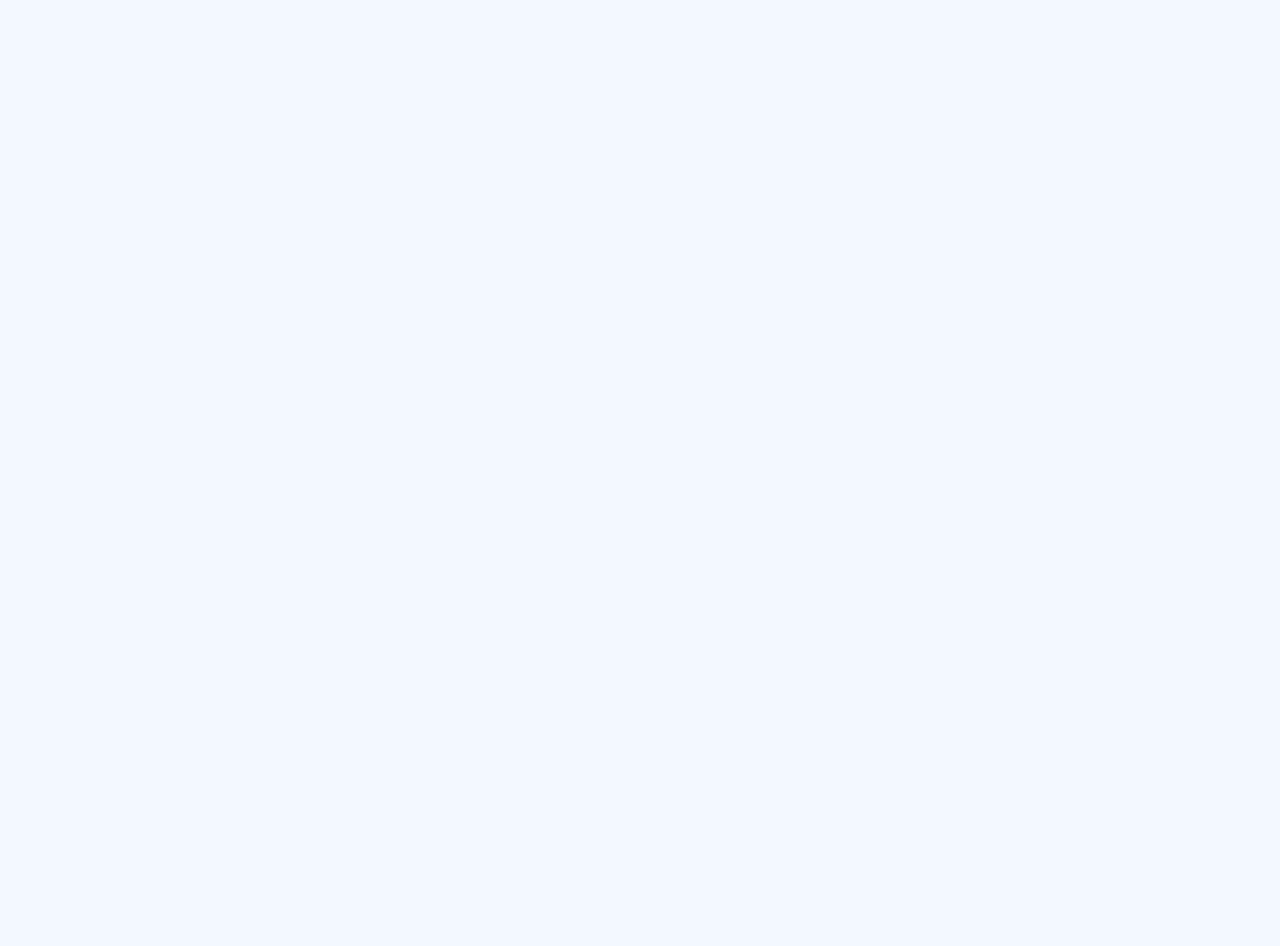
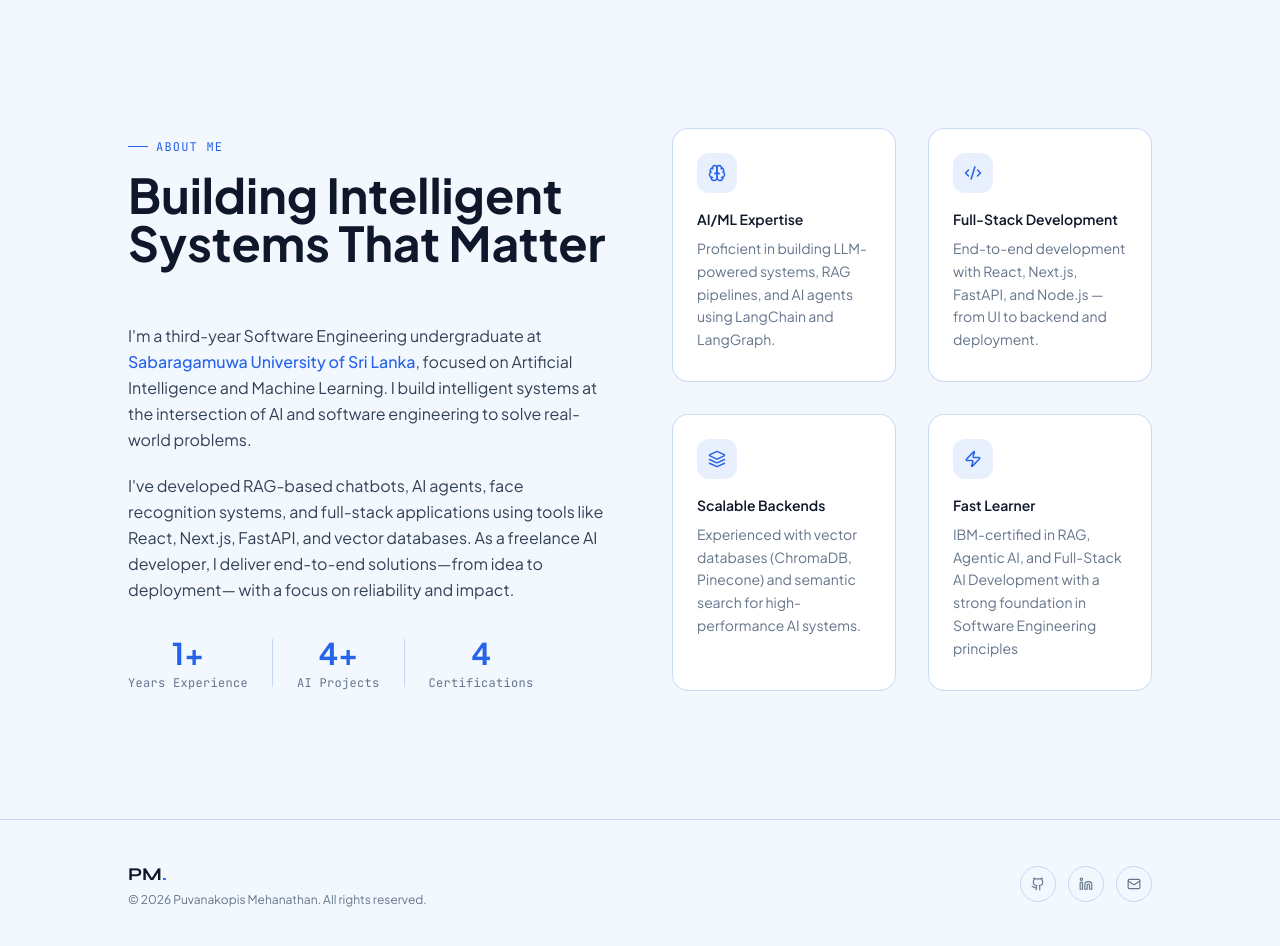
Before and after one commit to puvanakopis/new_portfolio, a Next.js app: page / in a window 1280 px wide. Shown: the part 800-1746 px from the top of the page. Before the commit the page ends 800 px from the top, so only its background shows below. Built offline with nearby package versions, Linux system fonts and the light colour scheme.

Commit message:
add the about section

```diff
--- a/app/page.tsx
+++ b/app/page.tsx
@@ -1,11 +1,15 @@
 import { Navbar } from "@/components/sections/Navbar";
 import { Hero } from "@/components/sections/Hero";
+import { About } from "@/components/sections/About";
+import { Footer } from "@/components/sections/Footer";
 
 export default function Home() {
   return (
     <main>
       <Navbar />
       <Hero />
+      <About />
+      <Footer />
     </main>
   );
 }
--- /dev/null
+++ b/components/sections/About.tsx
@@ -0,0 +1,137 @@
+"use client";
+
+import { motion } from "framer-motion";
+import { SectionWrapper } from "@/components/ui/SectionWrapper";
+import { SectionHeader } from "@/components/ui/SectionHeader";
+import { Brain, Code2, Layers, Zap } from "lucide-react";
+
+const highlights = [
+  {
+    icon: Brain,
+    title: "AI/ML Expertise",
+    description:
+      "Proficient in building LLM-powered systems, RAG pipelines, and AI agents using LangChain and LangGraph.",
+  },
+  {
+    icon: Code2,
+    title: "Full-Stack Development",
+    description:
+      "End-to-end development with React, Next.js, FastAPI, and Node.js — from UI to backend and deployment.",
+  },
+  {
+    icon: Layers,
+    title: "Scalable Backends",
+    description:
+      "Experienced with vector databases (ChromaDB, Pinecone) and semantic search for high-performance AI systems.",
+  },
+  {
+    icon: Zap,
+    title: "Fast Learner",
+    description: "IBM-certified in RAG, Agentic AI, and Full-Stack AI Development with a strong foundation in Software Engineering principles"
+  },
+];
+
+export function About() {
+  return (
+    <SectionWrapper id="about">
+      <div className="grid lg:grid-cols-2 gap-16 items-start">
+        <div>
+          <SectionHeader
+            tag="About Me"
+            title="Building Intelligent Systems That Matter"
+          />
+          <div className="space-y-5" style={{ color: "var(--text-secondary)" }}>
+            <p className="leading-relaxed">
+              I&apos;m a third-year Software Engineering undergraduate at{" "}
+              <span style={{ color: "var(--accent)" }} className="font-medium">
+                Sabaragamuwa University of Sri Lanka
+              </span>
+              , focused on Artificial Intelligence and Machine Learning.
+              I build intelligent systems at the intersection of AI and software engineering
+              to solve real-world problems.
+            </p>
+
+            <p className="leading-relaxed">
+              I&apos;ve developed RAG-based chatbots, AI agents, face recognition systems,
+              and full-stack applications using tools like React, Next.js, FastAPI, and vector databases.
+              As a freelance AI developer, I deliver end-to-end solutions—from idea to deployment—
+              with a focus on reliability and impact.
+            </p>
+          </div>
+
+          <div className="mt-8 flex items-center gap-6">
+            <div className="text-center">
+              <p className=" text-3xl font-bold" style={{ color: "var(--accent)" }}>
+                1+
+              </p>
+              <p className="text-xs font-mono tracking-wide mt-1" style={{ color: "var(--text-muted)" }}>
+                Years Experience
+              </p>
+            </div>
+            <div
+              className="w-px h-12"
+              style={{ backgroundColor: "var(--border)" }}
+            />
+            <div className="text-center">
+              <p className=" text-3xl font-bold" style={{ color: "var(--accent)" }}>
+                4+
+              </p>
+              <p className="text-xs font-mono tracking-wide mt-1" style={{ color: "var(--text-muted)" }}>
+                AI Projects
+              </p>
+            </div>
+            <div
+              className="w-px h-12"
+              style={{ backgroundColor: "var(--border)" }}
+            />
+            <div className="text-center">
+              <p className=" text-3xl font-bold" style={{ color: "var(--accent)" }}>
+                4
+              </p>
+              <p className="text-xs font-mono tracking-wide mt-1" style={{ color: "var(--text-muted)" }}>
+                Certifications
+              </p>
+            </div>
+          </div>
+        </div>
+
+        {/* Highlights grid */}
+        <div className="grid sm:grid-cols-2 gap-8 w-full h-full">
+          {highlights.map(({ icon: Icon, title, description }, i) => (
+            <motion.div
+              key={title}
+              initial={{ opacity: 0, y: 20 }}
+              whileInView={{ opacity: 1, y: 0 }}
+              viewport={{ once: true }}
+              transition={{ delay: i * 0.1, duration: 0.5 }}
+              className="p-6 rounded-2xl border border-[var(--card-border)] transition-all duration-300 hover:border-accent group"
+              style={{
+                backgroundColor: "var(--card-bg)",
+              }}
+            >
+              <div
+                className="w-10 h-10 rounded-xl flex items-center justify-center mb-4 transition-colors duration-300 group-hover:bg-accent"
+                style={{ backgroundColor: "var(--accent-subtle)" }}
+              >
+                <Icon
+                  size={18}
+                  style={{ color: "var(--accent)" }}
+                  className="group-hover:text-white transition-colors duration-300"
+                />
+              </div>
+              <h3
+                className=" font-semibold text-sm mb-2"
+                style={{ color: "var(--text-primary)" }}
+              >
+                {title}
+              </h3>
+              <p className="text-sm leading-relaxed" style={{ color: "var(--text-muted)" }}>
+                {description}
+              </p>
+            </motion.div>
+          ))}
+        </div>
+      </div>
+    </SectionWrapper>
+  );
+}
--- /dev/null
+++ b/components/sections/Footer.tsx
@@ -0,0 +1,46 @@
+import { Github, Linkedin, Mail } from "lucide-react";
+
+export function Footer() {
+  const year = new Date().getFullYear();
+
+  return (
+    <footer
+      className="border-t py-10"
+      style={{ borderColor: "var(--border)" }}
+    >
+      <div className="section-container flex flex-col sm:flex-row items-center justify-between gap-4">
+        <div>
+          <p
+            className="font-display font-bold text-lg"
+            style={{ color: "var(--text-primary)" }}
+          >
+            PM<span style={{ color: "var(--accent)" }}>.</span>
+          </p>
+          <p className="text-xs mt-1" style={{ color: "var(--text-muted)" }}>
+            © {year} Puvanakopis Mehanathan. All rights reserved.
+          </p>
+        </div>
+
+        <div className="flex items-center gap-3">
+          {[
+            { icon: Github, href: "https://github.com/puvanakopis", label: "GitHub" },
+            { icon: Linkedin, href: "https://linkedin.com/in/puvanakopis", label: "LinkedIn" },
+            { icon: Mail, href: "mailto:puvanakopis@gmail.com", label: "Email" },
+          ].map(({ icon: Icon, href, label }) => (
+            <a
+              key={label}
+              href={href}
+              target="_blank"
+              rel="noopener noreferrer"
+              aria-label={label}
+              className="w-9 h-9 flex items-center justify-center rounded-full border transition-all duration-200 hover:border-accent hover:text-accent"
+              style={{ borderColor: "var(--border)", color: "var(--text-muted)" }}
+            >
+              <Icon size={14} />
+            </a>
+          ))}
+        </div>
+      </div>
+    </footer>
+  );
+}
```
